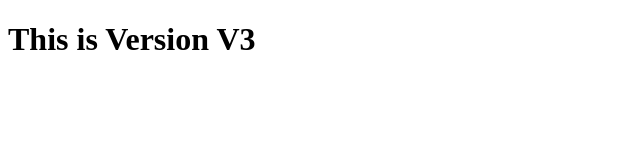
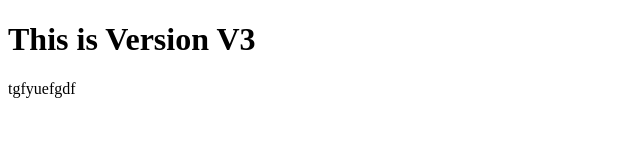
Before and after one commit to Pranita2968/january, a plain HTML site: page index.html in a window 1280 px wide. Shown: the whole page, without its empty margins (0-640 px from the left). Drawn offline with Linux system fonts and the light colour scheme.

Commit message:
file1.txt added

```diff
--- a/index.html
+++ b/index.html
@@ -8,4 +8,6 @@
 <body>
   <h1>This is Version V3</h1>
 </body>
+tgfyuefgdf
+
 </html>
```
Also changed, not shown: file1.txt (added).
